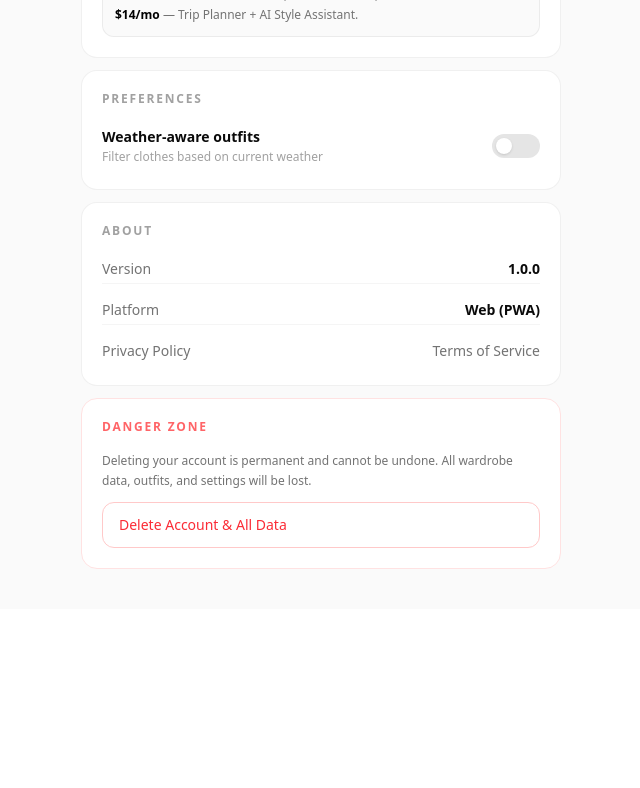
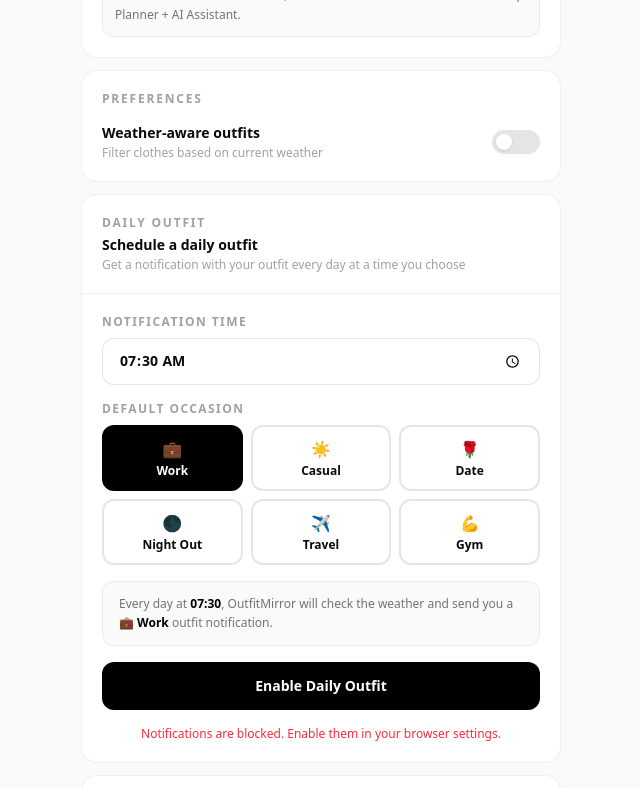
Before and after one commit to GM2301/outfitmirror, a Next.js app: page /settings in a window 1280 px wide. Shown: the part 520-1308 px from the top of the page, without its empty margins (319-959 px from the left). Before the commit the page ends 1129 px from the top, so only its background shows below. Built offline with nearby package versions, Linux system fonts and the light colour scheme; no server answers.

Commit message:
Daily outfit schedule in Settings + cleanup

```diff
--- a/src/app/settings/page.tsx
+++ b/src/app/settings/page.tsx
@@ -4,6 +4,15 @@ import * as React from "react";
 import { useRouter } from "next/navigation";
 import { createClient } from "@/lib/supabase/client";
 import Link from "next/link";
+
+const OCCASIONS = [
+  { value: "work",      label: "Work",      emoji: "💼" },
+  { value: "casual",    label: "Casual",    emoji: "☀️" },
+  { value: "date",      label: "Date",      emoji: "🌹" },
+  { value: "night_out", label: "Night Out", emoji: "🌑" },
+  { value: "travel",    label: "Travel",    emoji: "✈️" },
+  { value: "gym",       label: "Gym",       emoji: "💪" },
+];
 
 export default function SettingsPage() {
   const supabase = React.useMemo(() => createClient(), []);
@@ -12,15 +21,68 @@ export default function SettingsPage() {
   const [weatherEnabled, setWeatherEnabled] = React.useState(false);
   const [loading, setLoading] = React.useState(false);
 
+  // Daily outfit schedule
+  const [scheduleEnabled, setScheduleEnabled] = React.useState(false);
+  const [scheduleTime, setScheduleTime] = React.useState("07:30");
+  const [scheduleOccasion, setScheduleOccasion] = React.useState("work");
+  const [notifPermission, setNotifPermission] = React.useState<string>("default");
+  const [scheduleSaved, setScheduleSaved] = React.useState(false);
+
   React.useEffect(() => {
     supabase.auth.getUser().then(({ data }) => setUser(data.user));
     setWeatherEnabled(localStorage.getItem("om_weather_enabled") === "1");
+
+    // Lexo schedule settings
+    setScheduleEnabled(localStorage.getItem("om_schedule_enabled") === "1");
+    setScheduleTime(localStorage.getItem("om_schedule_time") || "07:30");
+    setScheduleOccasion(localStorage.getItem("om_schedule_occasion") || "work");
+
+    if ("Notification" in window) {
+      setNotifPermission(Notification.permission);
+    }
   }, []);
 
   function handleWeatherToggle() {
-    const newVal = !weatherEnabled;
-    setWeatherEnabled(newVal);
-    localStorage.setItem("om_weather_enabled", newVal ? "1" : "0");
+    const v = !weatherEnabled;
+    setWeatherEnabled(v);
+    localStorage.setItem("om_weather_enabled", v ? "1" : "0");
+  }
+
+  async function handleSaveSchedule() {
+    // Kërko permission nëse nuk e kemi
+    if ("Notification" in window && Notification.permission !== "granted") {
+      const perm = await Notification.requestPermission();
+      setNotifPermission(perm);
+      if (perm !== "granted") return;
+    }
+
+    // Ruaj settings
+    localStorage.setItem("om_schedule_enabled", "1");
+    localStorage.setItem("om_schedule_time", scheduleTime);
+    localStorage.setItem("om_schedule_occasion", scheduleOccasion);
+    setScheduleEnabled(true);
+
+    // Test notification
+    const occ = OCCASIONS.find(o => o.value === scheduleOccasion);
+    if ("Notification" in window && Notification.permission === "granted") {
+      new Notification("OutfitMirror ✨", {
+        body: `You'll get your ${occ?.label} outfit every day at ${scheduleTime}.`,
+        icon: "/icon-192.png",
+      });
+    }
+
+    setScheduleSaved(true);
+    setTimeout(() => setScheduleSaved(false), 2000);
+  }
+
+  function handleDisableSchedule() {
+    setScheduleEnabled(false);
+    localStorage.setItem("om_schedule_enabled", "0");
+  }
+
+  async function handleSignOut() {
+    await supabase.auth.signOut();
+    router.push("/"); router.refresh();
   }
 
   async function handleDeleteAccount() {
@@ -30,17 +92,12 @@ export default function SettingsPage() {
     router.push("/");
   }
 
-  async function handleSignOut() {
-    await supabase.auth.signOut();
-    router.push("/");
-    router.refresh();
-  }
+  const selectedOccasion = OCCASIONS.find(o => o.value === scheduleOccasion);
 
   return (
     <main className="min-h-screen bg-neutral-50">
       <div className="max-w-lg mx-auto px-4 py-10">
 
-        {/* Header */}
         <div className="mb-8">
           <p className="text-xs font-semibold uppercase tracking-[0.2em] text-neutral-400 mb-2">Account</p>
           <h1 className="font-display text-3xl font-black">Settings</h1>
@@ -61,7 +118,7 @@ export default function SettingsPage() {
               </div>
             </div>
             <button onClick={handleSignOut}
-              className="mt-4 w-full rounded-xl border border-black/10 px-4 py-3 text-sm font-medium hover:bg-neutral-50 transition text-left btn-press">
+              className="mt-4 w-full rounded-xl border border-black/10 px-4 py-3 text-sm font-medium hover:bg-neutral-50 transition text-left">
               Sign out
             </button>
           </div>
@@ -78,14 +135,14 @@ export default function SettingsPage() {
                 <p className="text-xs text-neutral-400 mt-0.5">10 items · 3 generations/day</p>
               </div>
               <Link href="/pricing"
-                className="rounded-full bg-black text-white px-4 py-2 text-xs font-bold hover:bg-black/85 transition btn-press">
+                className="rounded-full bg-black text-white px-4 py-2 text-xs font-bold hover:bg-black/85 transition">
                 Upgrade →
               </Link>
             </div>
             <div className="rounded-xl bg-neutral-50 border border-black/6 p-3">
               <p className="text-xs text-neutral-500 leading-relaxed">
-                <span className="font-semibold text-black">Pro $7/mo</span> — Unlimited items, weather-aware, share cards.{" "}
-                <span className="font-semibold text-black">Premium $14/mo</span> — Trip Planner + AI Style Assistant.
+                <span className="font-semibold text-black">Pro $7/mo</span> — Unlimited items, weather-aware.{" "}
+                <span className="font-semibold text-black">Premium $14/mo</span> — Trip Planner + AI Assistant.
               </p>
             </div>
           </div>
@@ -93,7 +150,7 @@ export default function SettingsPage() {
           {/* Preferences */}
           <div className="rounded-2xl bg-white border border-black/6 p-5">
             <p className="text-xs font-bold uppercase tracking-[0.15em] text-neutral-400 mb-4">Preferences</p>
-            <div className="flex items-center justify-between py-1">
+            <div className="flex items-center justify-between">
               <div>
                 <p className="font-semibold text-sm">Weather-aware outfits</p>
                 <p className="text-xs text-neutral-400 mt-0.5">Filter clothes based on current weather</p>
@@ -109,7 +166,94 @@ export default function SettingsPage() {
             </div>
           </div>
 
-          {/* App info */}
+          {/* ── DAILY OUTFIT SCHEDULE ── */}
+          <div className="rounded-2xl bg-white border border-black/6 overflow-hidden">
+            <div className="p-5 border-b border-black/6">
+              <div className="flex items-center justify-between">
+                <div>
+                  <p className="text-xs font-bold uppercase tracking-[0.15em] text-neutral-400 mb-1">Daily Outfit</p>
+                  <p className="font-semibold text-sm">Schedule a daily outfit</p>
+                  <p className="text-xs text-neutral-400 mt-0.5">
+                    Get a notification with your outfit every day at a time you choose
+                  </p>
+                </div>
+                {scheduleEnabled && (
+                  <div className="flex items-center gap-1.5 flex-shrink-0 ml-3">
+                    <div className="w-2 h-2 rounded-full bg-green-500" />
+                    <span className="text-xs text-green-600 font-semibold">On</span>
+                  </div>
+                )}
+              </div>
+            </div>
+
+            <div className="p-5 flex flex-col gap-4">
+
+              {/* Time picker */}
+              <div>
+                <label className="text-xs font-bold uppercase tracking-[0.12em] text-neutral-400 mb-2 block">
+                  Notification time
+                </label>
+                <input type="time" value={scheduleTime}
+                  onChange={e => setScheduleTime(e.target.value)}
+                  className="w-full rounded-xl border border-black/10 px-4 py-3 text-sm focus:outline-none focus:ring-2 focus:ring-black/8 bg-white font-semibold" />
+              </div>
+
+              {/* Occasion picker */}
+              <div>
+                <label className="text-xs font-bold uppercase tracking-[0.12em] text-neutral-400 mb-2 block">
+                  Default occasion
+                </label>
+                <div className="grid grid-cols-3 gap-2">
+                  {OCCASIONS.map(o => (
+                    <button key={o.value} type="button"
+                      onClick={() => setScheduleOccasion(o.value)}
+                      className={"rounded-xl border-2 py-2.5 text-xs font-bold transition active:scale-[0.95] " +
+                        (scheduleOccasion === o.value
+                          ? "border-black bg-black text-white"
+                          : "border-black/10 hover:border-black/20")}>
+                      <span className="block text-base mb-0.5">{o.emoji}</span>
+                      {o.label}
+                    </button>
+                  ))}
+                </div>
+              </div>
+
+              {/* Preview */}
+              <div className="rounded-xl bg-neutral-50 border border-black/6 px-4 py-3">
+                <p className="text-xs text-neutral-500 leading-relaxed">
+                  Every day at <strong className="text-black">{scheduleTime}</strong>, OutfitMirror will check the weather and send you a{" "}
+                  <strong className="text-black">{selectedOccasion?.emoji} {selectedOccasion?.label}</strong> outfit notification.
+                </p>
+              </div>
+
+              {/* Save / Disable buttons */}
+              {!scheduleEnabled ? (
+                <button type="button" onClick={handleSaveSchedule}
+                  className="w-full rounded-xl bg-black text-white py-3.5 text-sm font-bold hover:bg-black/85 transition active:scale-[0.98]">
+                  {scheduleSaved ? "✓ Saved!" : "Enable Daily Outfit"}
+                </button>
+              ) : (
+                <div className="flex flex-col gap-2">
+                  <button type="button" onClick={handleSaveSchedule}
+                    className="w-full rounded-xl bg-black text-white py-3.5 text-sm font-bold hover:bg-black/85 transition active:scale-[0.98]">
+                    {scheduleSaved ? "✓ Saved!" : "Update Schedule"}
+                  </button>
+                  <button type="button" onClick={handleDisableSchedule}
+                    className="w-full rounded-xl border border-black/10 py-3 text-sm font-medium text-neutral-500 hover:bg-neutral-50 transition">
+                    Disable
+                  </button>
+                </div>
+              )}
+
+              {notifPermission === "denied" && (
+                <p className="text-xs text-red-500 text-center">
+                  Notifications are blocked. Enable them in your browser settings.
+                </p>
+              )}
+            </div>
+          </div>
+
+          {/* About */}
           <div className="rounded-2xl bg-white border border-black/6 p-5">
             <p className="text-xs font-bold uppercase tracking-[0.15em] text-neutral-400 mb-4">About</p>
             <div className="space-y-3">
@@ -132,10 +276,10 @@ export default function SettingsPage() {
           <div className="rounded-2xl bg-white border border-red-100 p-5">
             <p className="text-xs font-bold uppercase tracking-[0.15em] text-red-400 mb-4">Danger Zone</p>
             <p className="text-xs text-neutral-500 mb-3 leading-relaxed">
-              Deleting your account is permanent and cannot be undone. All wardrobe data, outfits, and settings will be lost.
+              Deleting your account is permanent. All wardrobe data and settings will be lost.
             </p>
             <button onClick={handleDeleteAccount} disabled={loading}
-              className="w-full rounded-xl border border-red-200 px-4 py-3 text-sm font-medium text-red-500 hover:bg-red-50 transition text-left disabled:opacity-40 btn-press">
+              className="w-full rounded-xl border border-red-200 px-4 py-3 text-sm font-medium text-red-500 hover:bg-red-50 transition text-left disabled:opacity-40">
               Delete Account & All Data
             </button>
           </div>
--- a/src/components/AppPageClient.tsx
+++ b/src/components/AppPageClient.tsx
@@ -9,7 +9,6 @@ import type { WeatherContext } from "@/lib/weather";
 import OutfitCard from "@/components/OutfitCard";
 import OutfitFlatLay from "@/components/OutfitFlatLay";
 import StyleHistory from "@/components/StyleHistory";
-import OutfitOfTheDay from "@/components/OutfitOfTheDay";
 import MissingPieceCard from "@/components/MissingPieceCard";
 import { getMissingPiece } from "@/lib/engine/missingPiece";
 import ShareCard from "@/components/ShareCard";
@@ -507,14 +506,6 @@ export default function AppPageClient({ initialItems }: Props) {
               </div>
             </div>
 
-            {/* Outfit of the Day */}
-            <div className="mb-4">
-              <OutfitOfTheDay onGetDressed={(occ) => {
-                setOccasion(occ as any);
-                handleRegenerate();
-              }} />
-            </div>
-
             {/* Occasion Cards */}
             <div className="grid grid-cols-3 gap-2 mb-4">
               {OCCASIONS.map((o) => {
```
